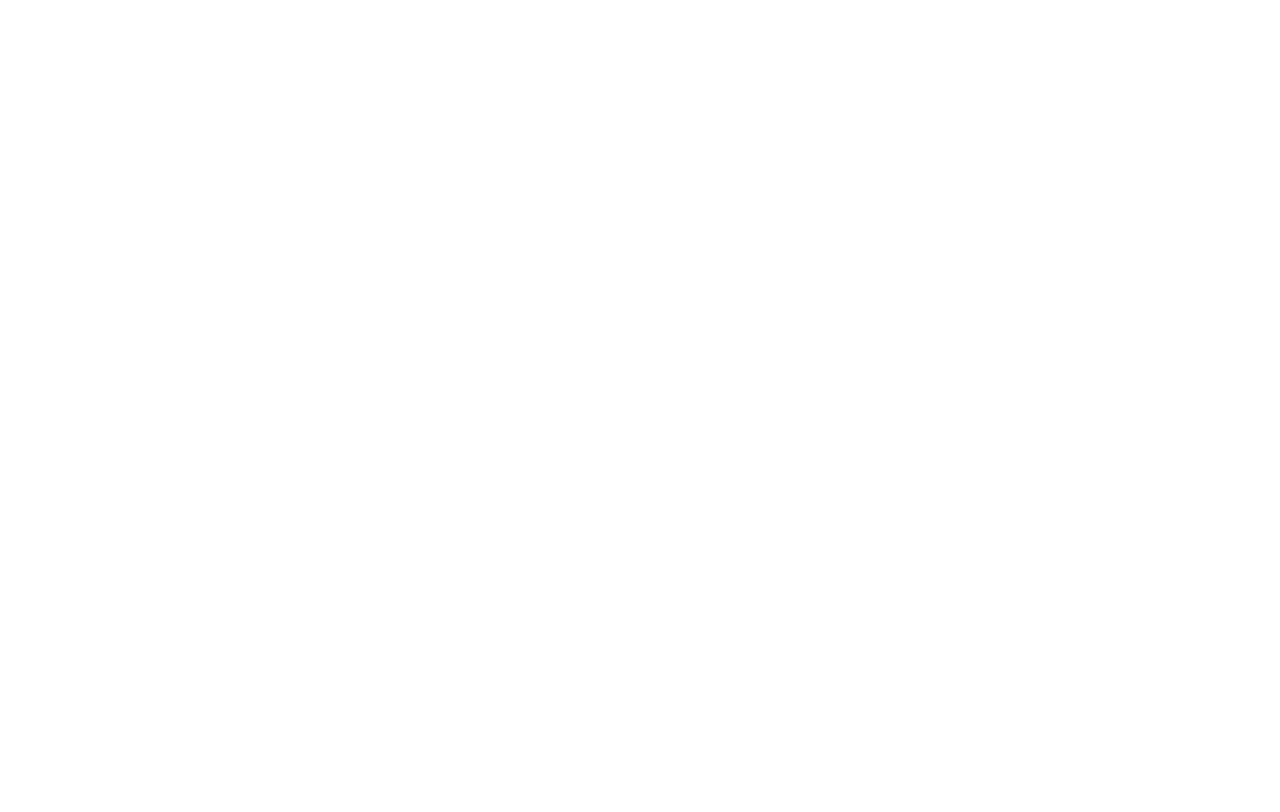
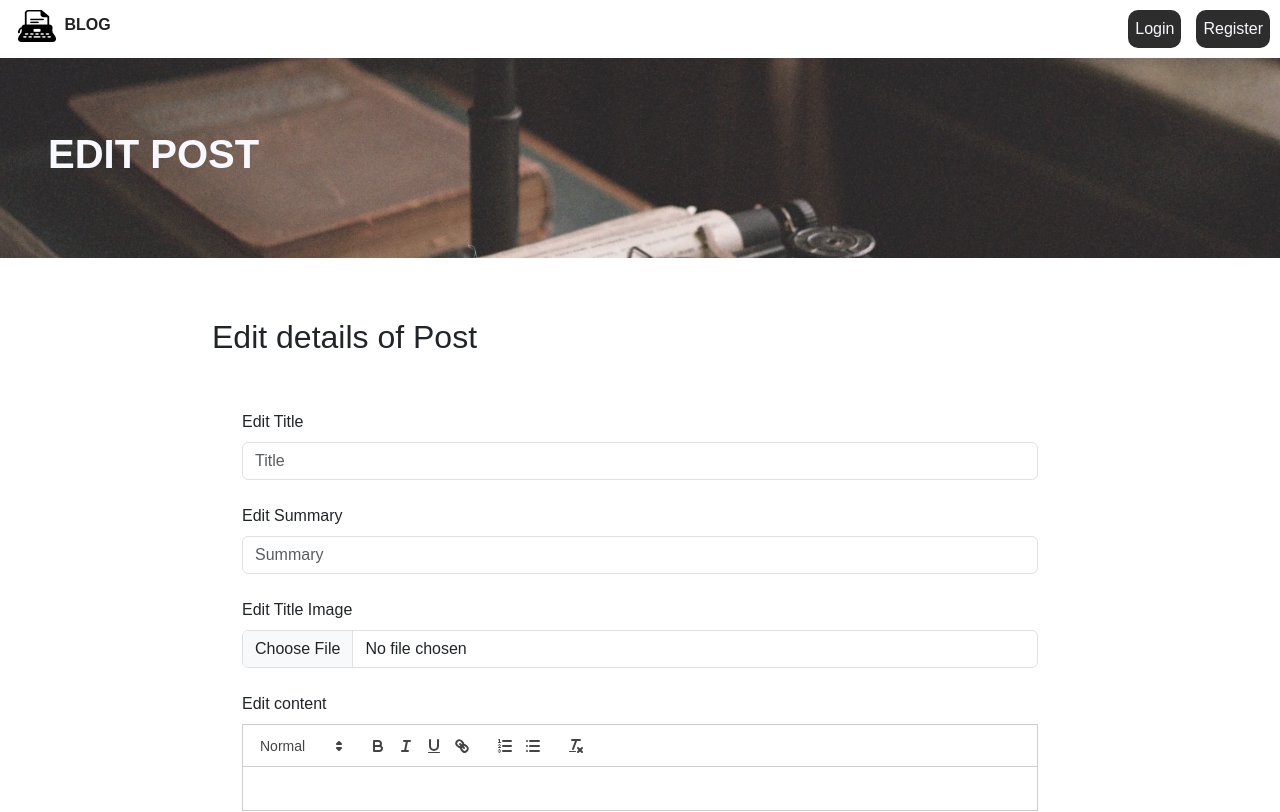
Before and after one commit to Lakshya06/blog-app, a React (Create React App) app in the folder client/: page /edit/1 in a window 1280 px wide. Before the commit this address had no page. Shown: the top 812 px of the page. Built offline with nearby package versions, Linux system fonts and the light colour scheme; no server answers; a web font is replaced by a local one.

Commit message:
Added Edit Post Page Functionality

```diff
--- a/client/src/App.js
+++ b/client/src/App.js
@@ -8,6 +8,7 @@ import RegisterPage from "./Components/RegisterPage";
 import { UserContextProvider } from "./UserContext";
 import CreatePost from "./Components/CreatePost";
 import PostPage from "./Components/PostPage";
+import EditPost from "./Components/EditPost";
 
 function App(){
   const [isLogged, setIsLogged] = useState(false);
@@ -37,6 +38,10 @@ function App(){
         <PostPage />
       } />
 
+      <Route path="/edit/:id" element={
+        <EditPost />
+      }/>
+
       </Route>
     </Routes>
     </UserContextProvider>
--- /dev/null
+++ b/client/src/Components/EditPost.jsx
@@ -0,0 +1,118 @@
+import React, { useEffect, useState } from "react";
+import ReactQuill from "react-quill";
+import "react-quill/dist/quill.snow.css";
+import { Container, Button, Form } from "react-bootstrap";
+import { Navigate, useParams } from "react-router-dom";
+
+function EditPost(){
+
+    const {id} = useParams();
+    const [title, setTitle] = useState('');
+    const [summary, setSummary] = useState('');
+    const [content, setContent] = useState('');
+    const [files, setFiles] = useState('');
+    const [redirect, setRedirect] = useState(false);
+
+    useEffect(() => {
+        fetch('http://localhost:4000/posts/'+id)
+        .then(res => {
+            res.json().then(postInfo => {
+                console.log(postInfo);
+                setTitle(postInfo.title);
+                setSummary(postInfo.summary);
+                setContent(postInfo.content);
+            })
+        })
+    }, [])
+
+    const editPost = async (event) => {
+        event.preventDefault();
+        console.log("Edit Post");
+
+        const data = new FormData();
+        data.set('title', title);
+        data.set('summary', summary);
+        data.set('content', content);
+        // data.set('file', )
+        data.set('id', id);
+
+        if(files?.[0]){
+            data.set('file', files?.[0])
+        }
+        // data.set('file', files)
+        const res = await fetch('http://localhost:4000/post', {
+            method: 'PUT',
+            body: data,
+            credentials: 'include',
+        });
+
+        if(res.ok){
+            setRedirect(true);
+        }
+    }
+
+
+    if(redirect){
+        return <Navigate to={'/posts/'+id}/>
+    }
+
+    return (
+        <>
+            <Container className="carousel px-5" fluid="xs">
+                <h1>EDIT POST</h1>
+            </Container>
+
+            <main>
+
+            <Container>
+            <h2 className="mb-4">Edit details of Post</h2>
+                <Form className="loginForm" onSubmit={editPost}>
+                    <Form.Group className="mb-4">
+                        <Form.Label>Edit Title</Form.Label>
+                        <Form.Control
+                        type="title"
+                        placeholder="Title"
+                        value={title}
+                        onChange={pre => setTitle(pre.target.value)}
+                        />
+                    </Form.Group>
+
+                    <Form.Group className="mb-4">
+                        <Form.Label>Edit Summary</Form.Label>
+                        <Form.Control
+                        type="summary"
+                        placeholder="Summary"
+                        value={summary}
+                        onChange={pre => setSummary(pre.target.value)}
+                        />
+                    </Form.Group>
+
+                    <Form.Group className="mb-4">
+                        <Form.Label>Edit Title Image</Form.Label>
+                        <Form.Control
+                        type="file"
+                        onChange={pre => setFiles(pre.target.files)}
+                        />
+                    </Form.Group>
+
+                    <Form.Group className="mb-4">
+                        <Form.Label>Edit content</Form.Label>
+                        <ReactQuill
+                        value={content}
+                        onChange={newVal => setContent(newVal)}
+                        />
+                    </Form.Group>
+
+                    <Button variant="primary" type="submit" className="mb-5 mt-4">
+                Update Post
+            </Button>
+
+                </Form>
+            </Container>
+
+            </main>
+        </>
+    );
+}
+
+export default EditPost;
--- a/client/src/Components/Post.jsx
+++ b/client/src/Components/Post.jsx
@@ -17,7 +17,7 @@ function Post({_id ,title, summary, cover, createdAt, author}){
                     <Col xs={12} md={6}>
                     <div className="content">
                         <Link to={`/posts/${_id}`}>
-                            <h2 className="my-3">{title}</h2>
+                            <h3 className="my-3">{title}</h3>
                         </Link>
                         <p className="summary">{summary}.</p>
                         <div className="author-info me-sm-5">
--- a/client/src/Components/PostPage.jsx
+++ b/client/src/Components/PostPage.jsx
@@ -1,10 +1,12 @@
-import React, { useEffect, useState } from "react";
-import { useParams } from "react-router-dom";
+import React, { useContext, useEffect, useState } from "react";
+import { Link, useParams } from "react-router-dom";
 import {Container, Row, Col} from "react-bootstrap";
 import { formatISO9075 } from "date-fns";
+import { UserContext } from "../UserContext";
 
 function PostPage(){
 
+    const {userInfo} = useContext(UserContext);
     const [postInfo, setPostInfo] = useState(null);
     const {id} = useParams();
     useEffect(() => {
@@ -41,9 +43,19 @@ function PostPage(){
 
         <div className="user-details mb-3">
              By,<a href="#">{postInfo.author.username}</a>
-
              <time>{formatISO9075(new Date(postInfo.createdAt))}</time>
         </div>
+
+        {/* {postInfo.author._id} */}
+
+        {userInfo.id === postInfo.author._id && (
+
+            <div className="edit-post mb-3">
+                <Link to={`/edit/${postInfo._id}`}>Edit Post</Link>
+                <a href="">Delete Post</a>
+            </div>
+        )}
+
 
     <h4 className="mb-4">{postInfo.summary}</h4>
 
--- a/client/src/style.css
+++ b/client/src/style.css
@@ -3,6 +3,8 @@
 }
 
 *{
+    /* background-color: #2D2D2D; */
+    /* color: whitesmoke !important; */
     font-family: 'Mooli', sans-serif;
     /* font-family: 'Nanum Gothic', sans-serif; */
 }
@@ -167,6 +169,22 @@ div.user-details a{
     letter-spacing: 0.06rem;
 }
 
+.single-post .edit-post{
+    display: flex;
+    justify-content: end;
+    /* flex-direction: column; */
+    gap: 9px;
+}
+
+.single-post .edit-post a{
+    text-decoration: none;
+    /* color: rgb(196, 0, 0); */
+    color: ghostwhite;
+    background-color: var(--secondary-color);
+    padding: 10px;
+    border-radius: 10px;
+}
+
 footer{
     display: flex;
     justify-content: center;
```
Also changed, not shown: 1 other file (tests, documents, lock files or other folders).
